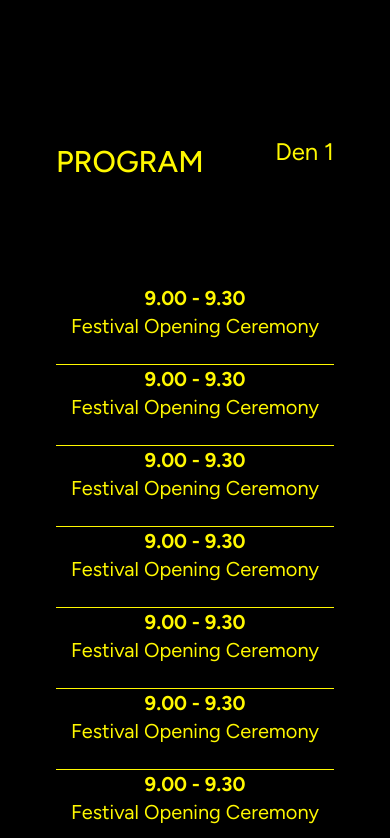
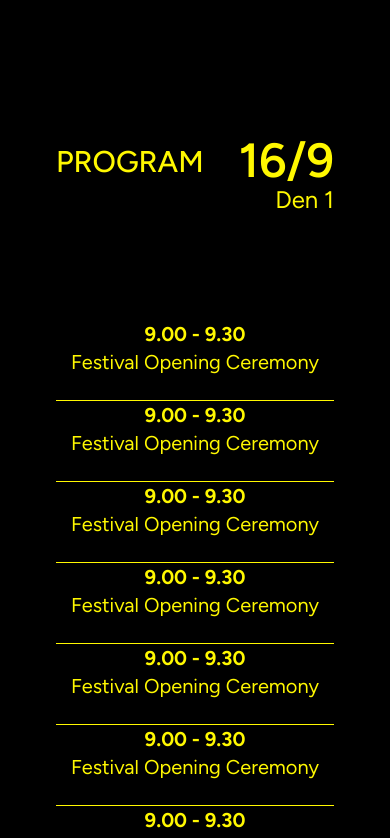
Before and after one commit to baristalive/roastfestival.eu, a Next.js app: page /cz in a window 390 px wide. Shown: the part 2540-3378 px from the top of the page. Built offline with nearby package versions, Linux system fonts and the light colour scheme.

Commit message:
fix: missing program date on mobile
Signed-off-by: Tomas Coufal <coufal.tom@gmail.com>

```diff
--- a/app/[lang]/page.tsx
+++ b/app/[lang]/page.tsx
@@ -96,14 +96,17 @@ const Program = () => {
           Program
         </h2>
       </div>
-      {lang.program.map((d, idx) =>
-        <div key={d.title} className={`${idx % 2 ? "" : "inverted"} p-8 md:p-20`}>
+      {lang.program.map((d, idx) => (
+        <div
+          key={d.title}
+          className={`${idx % 2 ? "" : "inverted"} p-8 md:p-20`}
+        >
           <div className="md:hidden py-20 px-6 flex">
             <h2 className="grow uppercase font-medium pt-2 text-left text-3xl">
               Program
             </h2>
             <div className="text-right">
-              <h3 className="text-5xl font-semibold"></h3>
+              <h3 className="text-5xl font-semibold">{d.date}</h3>
               <small className="text-2xl">{d.title}</small>
             </div>
           </div>
@@ -125,7 +128,7 @@ const Program = () => {
             </dl>
           </div>
         </div>
-      )}
+      ))}
     </section>
   );
 };
```
